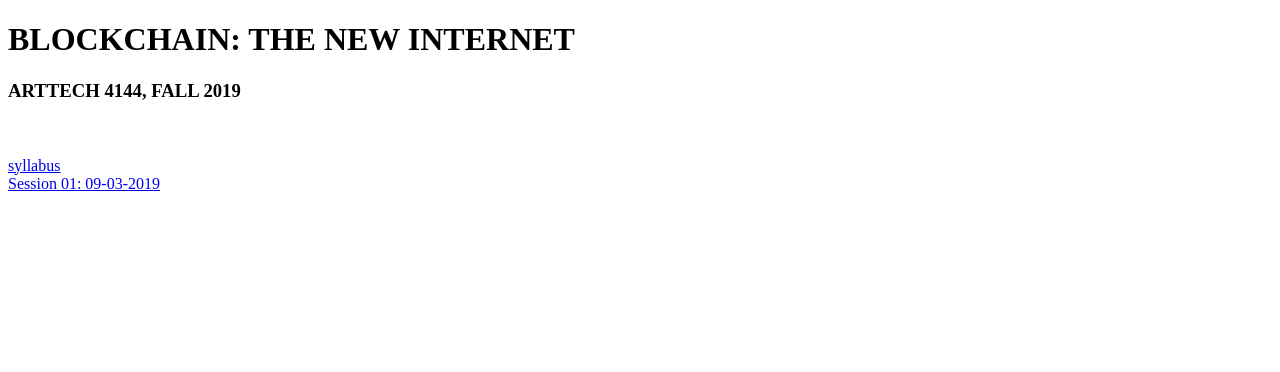
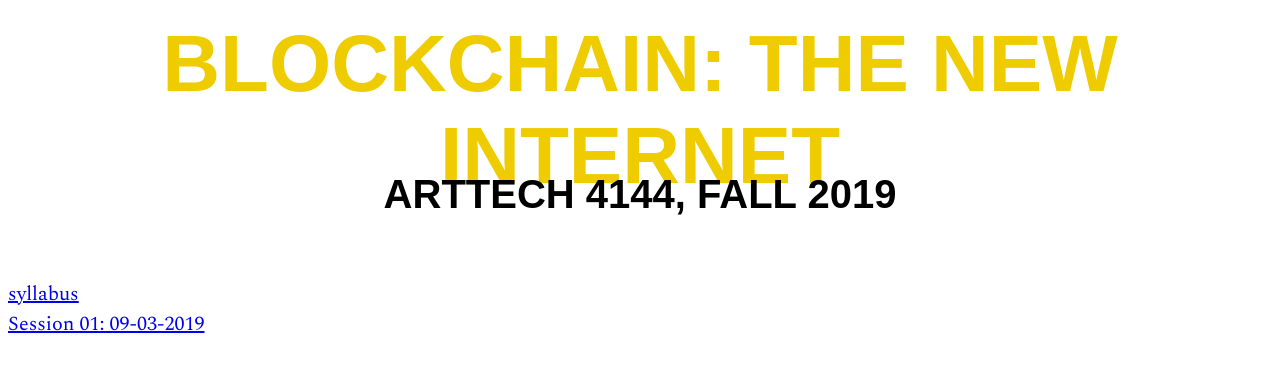
Before and after one commit to dougrosman/saic-blockchain-fa19, a plain HTML site: page docs/index.html in a window 1280 px wide. Drawn offline with nearby package versions, Linux system fonts and the light colour scheme; a web font is replaced by a local one.

Commit message:
add style.css

```diff
--- /dev/null
+++ b/docs/css/style.css
@@ -0,0 +1,39 @@
+html {
+    font-size: 10px;
+}
+
+h1, h2, h3, h4, h5, h6 {
+    font-family: Saira Extra Condensed, sans-serif;
+}
+h1 {
+    text-align: center;
+    font-size: 8rem;
+    color: #eecc00;
+    margin: 0rem;
+    padding: 1rem;
+}
+
+#subtitle {
+    position: relative;
+    text-align: center;
+    font-size: 4em;
+    margin-right: auto;
+    margin-left: auto;
+    margin-top: -4rem;
+}
+
+p {
+    font-family: Spectral, Georgia, serif;
+    font-size: 2rem;
+ }
+
+a {
+    font-family: Spectral, Georgia, serif;;
+    font-size: 2rem;
+    transition: 1000ms;
+ }
+
+a:hover {
+    font-size: 2.5rem;
+    color: orange;
+}
--- a/docs/index.html
+++ b/docs/index.html
@@ -1,15 +1,21 @@
 <!DOCTYPE html>
+<html>
 <head>
-    <h1>BLOCKCHAIN: THE NEW INTERNET</h1>
-    <h3>ARTTECH 4144, FALL 2019</h3>
+    <title>BLOCKCHAIN</title>
+
+    <link rel="stylesheet" href="css/style.css">
+    <link href="https://fonts.googleapis.com/css?family=Darker+Grotesque|Saira+Extra+Condensed|Spectral&display=swap" rel="stylesheet">
+
 </head>
 
 <body>
-<br>
-<br>
-<a href="blockchain-2019-syllabus">syllabus</a>
-<br>
-<a href="lectures/session01">Session 01: 09-03-2019</a>
+    <h1>BLOCKCHAIN: THE NEW INTERNET</h1>
+    <h3 id="subtitle">ARTTECH 4144, FALL 2019</h3>
+    <br>
+    <br>
+    <a href="blockchain-2019-syllabus">syllabus</a>
+    <br>
+    <a href="lectures/session01">Session 01: 09-03-2019</a>
 </body>
 
 
```
Also changed, not shown: 1 other file.
